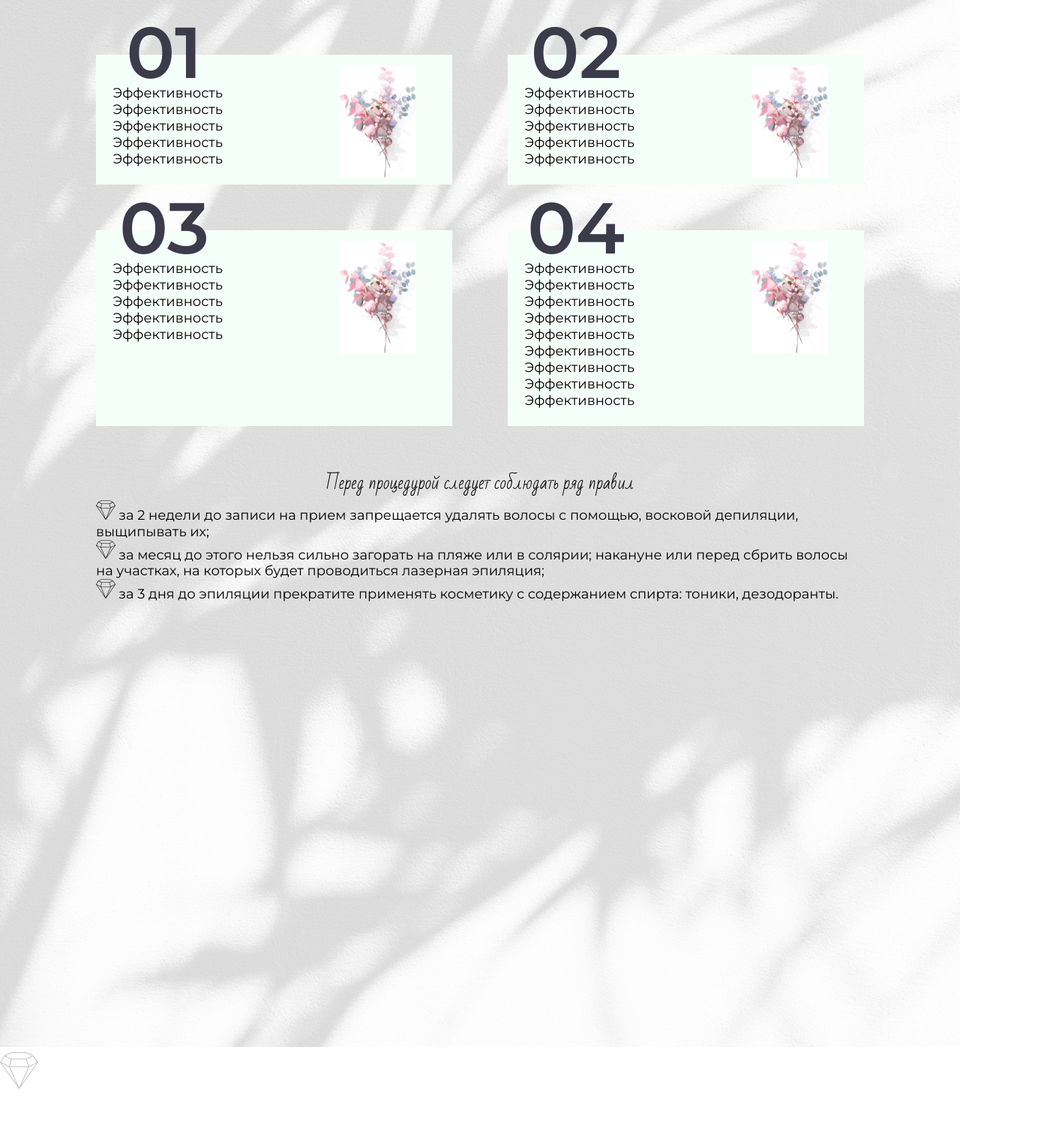
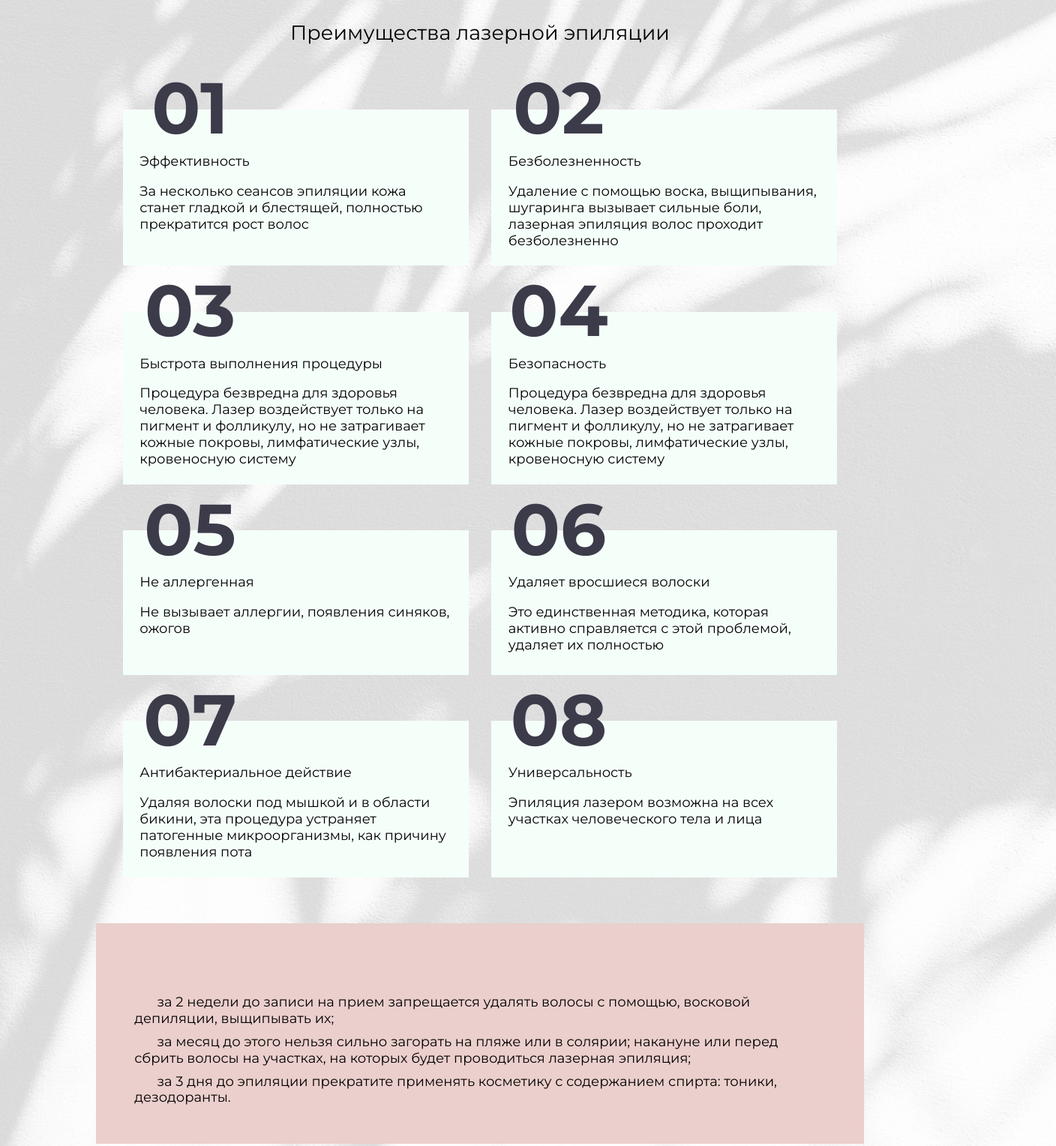
Before and after one commit to RUBYsimpleMAN/TaesteOfBeauty, a plain HTML site: page index.html in a window 1280 px wide. Shown: the part 3290-4818 px from the top of the page at 75% size, 1408 px wide, since content can reach past the window. Drawn offline with Linux system fonts and the light colour scheme.

Commit message:
2021-06-18_08-18-12_OneMoreCommit

```diff
--- a/css/main.css
+++ b/css/main.css
@@ -1,7 +1,6 @@
 .backgrnd-img img{
 	width: 100vw;
 }
-
 header {
 	top: 0;
 	left: 0;
@@ -9,11 +8,9 @@ header {
   height: 14vh;
 	position: absolute;
 }
-
 .header-backgrnd {
 	background-color: rgba(255, 255, 255, 0.5);
 }
-
 .header-content {
 	display: flex;
 	align-items: center;
@@ -22,15 +19,12 @@ header {
 	margin: 0 auto;
 	padding: 1vh 0;
 }
-
 .logo {
 	width: 5vw;
 }
-
 .logo img {
 	width: 50px;
 }
-
 .nav__menu {
 	display: flex;
 	align-items: center;
@@ -44,16 +38,10 @@ header {
 .nav__menu a {
 	color: #000000;
 }
-/* main {
-	background-color: thistle;
-} */
-
 .container {
 	max-width: 80%;
 	margin: 0 auto;
-	/* background-color: darkkhaki; */
 }
-
 .suggest-scope {
 	position: absolute;
 	top: 10vh;
@@ -74,13 +62,11 @@ header {
 .suggest-icons img {
 	padding: 0.5vh;
 }
-
 .button-transparent {
 	width: 170px;
 	height: 50px;
 	border: 1px solid #3C3B4A;
 }
-
 .about_company-with_stamp {
 	display: flex;
 	justify-content: space-evenly;
@@ -118,7 +104,6 @@ header {
 .stamp-column__kabinet img {
 	max-width: 100%;
 }
-
 .stamp-column__stamp {
 	display: flex;
 	justify-content: flex-end;
@@ -127,7 +112,6 @@ header {
 	margin-top: -190px;
 	margin-right: -178px;
 }
-
 .button-black__scope {
 	margin-left: -10vw;
 }
@@ -138,7 +122,6 @@ header {
 	background: #3C3B4A;
 	border: none;
 }
-
 .our-excellence__flex-string {
 	display: flex;
 	flex-direction: column-reverse;
@@ -187,57 +170,52 @@ header {
 	margin-top: -120px;
 	padding: 0;
 }
-
 .our-excellence__text-scope {
 	background-color: transparent;
 }
 .our-excellence__next-lvl {
 	background-color: transparent;
 }
-
-
 .main-activity__scoupe__bkgrnd img {
-  width: 100vw;
+	position: relative;
+	width: 110%;
+	z-index: -1;
 }
-
 .main-activity__pic-scoupe__title img {
   width: 10vw;
 }
-
 .main-activity__scope .container {
-	margin-top: -1780px;
+	margin-top: -1970px;
 }
-
 .main-activity__pic-scoupe {
 	position: relative;
 	display: flex;
 	flex-wrap: wrap;
-	justify-content: space-between;
+	justify-content: center;
 	margin: 3% auto;
 	min-width: 96%;
-	padding-top: 40px;
-	z-index: 5;
 }
 .main-activity__pic-scoupe__title {
+  padding: 3vh;
 	text-align: center;
+}
+.main-activity__pic-scoupe__title h2 {
+  padding: 3vh 0 0 0;
 }
 .main-activity__pic-area {
 	justify-self: center;
-	flex-basis: 42%;
+	flex-basis: 45%;
 	min-width: 20%;
-	margin: 3% 0;
+	margin: 3% 1.5%;
 	padding: 2%;
 	border: 2px solid mintcream;
 	background-color: mintcream;
-}
-.main-activity__pic-area img {
-	width: 24%;
-	margin: 10% 0 0 70%;
 	box-sizing: border-box;
 }
 .main-activity__pic-tab {
 	width: auto;
-  margin-top: -30%;
+	min-height: 7rem;
+  margin-top: -26%;
 }
 .main-activity__pic-star {
 	display: flex;
@@ -249,15 +227,23 @@ header {
 }
 .main-activity__pic-star p {
 	font-size: 96px;
-	font-weight: 900;
+	font-weight: 700;
   color: #3C3B4A;
 }
-
-
+.main-activity__pic__side-img img {
+	width: 24%;
+	margin: 10% 0 0 70%;
+}
+.main-activity__border-stick {
+	margin-top: -1%;
+}
+.main-activity__border-stick img {
+	width: 24%;
+}
 .main-activity__rules {
+	padding: 5%;
 	background-color: #EBCFCC;
 }
-
 .main-activity__rules-title {
 	text-align: center;
 }
@@ -267,16 +253,13 @@ header {
 .main-activity__rules-text img {
 	width: 2vw;
 }
-
-
-
 .white-space__with-crystal {
-	width: 4vw;
-	height: 24vw;
-	padding-top: 600px;
+	width: auto;
+	height: 10vh;
+	padding: 60px;
 }
-
 .white-space__with-crystal img {
-	width: 4vw;
-
+	display: block;
+	width: 10vw;
+	margin: -2% auto;
 }
--- a/index.html
+++ b/index.html
@@ -13,7 +13,7 @@
         content="width=device-width, initial-scale=1.2, maximum-scale=1.6, minimum-scale=.8">	<meta http-equiv="X-UA-Compatible" content="ie=edge">
 	<title>CybeOrg`sTEST</title>
 
-  <link href="https://fonts.googleapis.com/css?family=Lato:100,300|Montserrat:200,300,400,500,600|Open+Sans:300,400|Roboto+Condensed|Roboto:100&display=swap" rel="stylesheet">
+  <link href="https://fonts.googleapis.com/css?family=Lato:100,300|Montserrat:200,300,400,500,600,700|Open+Sans:300,400|Roboto+Condensed|Roboto:100&display=swap" rel="stylesheet">
 
   <link rel="stylesheet" href="https://use.fontawesome.com/releases/v5.0.13/css/all.css" integrity="sha384-DNOHZ68U8hZfKXOrtjWvjxusGo9WQnrNx2sqG0tfsghAvtVlRW3tvkXWZh58N9jp" crossorigin="anonymous">
   <link rel="stylesheet" href="https://fonts.googleapis.com/css?family=Bad+Script">
@@ -236,22 +236,19 @@
             <div class="main-activity__pic-star">
               <p>01</p>
             </div><!--  class="main__pic-star" -->
-            <img src="assets/imgs/BucketAcuarel.jpg" alt="BucketAcuarel.jpg">
+            <div class="main-activity__pic__side-img">
+              <img src="assets/imgs/BucketAcuarel.jpg" alt="BucketAcuarel.jpg">
+            </div>
             <div class="main-activity__pic-tab">
               <p>
                 Эффективность
               </p>
+              <div class="main-activity__border-stick">
+                <img src="assets/imgs/BorderStick.svg" alt="BorderStick.svg">
+              </div>
               <p>
-                Эффективность
-              </p>
-              <p>
-                Эффективность
-              </p>
-              <p>
-                Эффективность
-              </p>
-              <p>
-                Эффективность
+                За несколько сеансов эпиляции кожа станет гладкой и блестящей,
+                полностью прекратится рост волос
               </p>
             </div><!--  class="main__pic-tab" -->
           </div>  <!--  class="main__pic-area" -->
@@ -259,22 +256,19 @@
             <div class="main-activity__pic-star">
               <p>02</p>
             </div><!--  class="main__pic-star" -->
-            <img src="assets/imgs/BucketAcuarel.jpg" alt="BucketAcuarel.jpg">
+            <div class="main-activity__pic__side-img">
+              <img src="assets/imgs/BucketAcuarel.jpg" alt="BucketAcuarel.jpg">
+            </div>
             <div class="main-activity__pic-tab">
               <p>
-                Эффективность
+                Безболезненность
               </p>
+              <div class="main-activity__border-stick">
+                <img src="assets/imgs/BorderStick.svg" alt="BorderStick.svg">
+              </div>
               <p>
-                Эффективность
-              </p>
-              <p>
-                Эффективность
-              </p>
-              <p>
-                Эффективность
-              </p>
-              <p>
-                Эффективность
+                Удаление с помощью воска, выщипывания, шугаринга вызывает сильные боли,
+                лазерная эпиляция волос проходит безболезненно
               </p>
             </div><!--  class="main__pic-tab" -->
           </div>  <!--  class="main__pic-area" -->
@@ -282,22 +276,20 @@
             <div class="main-activity__pic-star">
               <p>03</p>
             </div><!--  class="main__pic-star" -->
-            <img src="assets/imgs/BucketAcuarel.jpg" alt="BucketAcuarel.jpg">
+            <div class="main-activity__pic__side-img">
+              <img src="assets/imgs/BucketAcuarel.jpg" alt="BucketAcuarel.jpg">
+            </div>
             <div class="main-activity__pic-tab">
               <p>
-                Эффективность
+                Быстрота выполнения процедуры
               </p>
+              <div class="main-activity__border-stick">
+                <img src="assets/imgs/BorderStick.svg" alt="BorderStick.svg">
+              </div>
               <p>
-                Эффективность
-              </p>
-              <p>
-                Эффективность
-              </p>
-              <p>
-                Эффективность
-              </p>
-              <p>
-                Эффективность
+                Процедура безвредна для здоровья человека.
+                Лазер воздействует только на пигмент и фолликулу,
+                но не затрагивает кожные покровы, лимфатические узлы, кровеносную систему
               </p>
             </div><!--  class="main__pic-tab" -->
           </div>  <!--  class="main__pic-area" -->
@@ -305,34 +297,96 @@
             <div class="main-activity__pic-star">
               <p>04</p>
             </div><!--  class="main__pic-star" -->
-            <img src="assets/imgs/BucketAcuarel.jpg" alt="BucketAcuarel.jpg">
+            <div class="main-activity__pic__side-img">
+              <img src="assets/imgs/BucketAcuarel.jpg" alt="BucketAcuarel.jpg">
+            </div>
             <div class="main-activity__pic-tab">
               <p>
-                Эффективность
+                Безопасность
               </p>
+              <div class="main-activity__border-stick">
+                <img src="assets/imgs/BorderStick.svg" alt="BorderStick.svg">
+              </div>
               <p>
-                Эффективность
+                Процедура безвредна для здоровья человека.
+                Лазер воздействует только на пигмент и фолликулу,
+                но не затрагивает кожные покровы, лимфатические узлы, кровеносную систему
               </p>
+            </div><!--  class="main__pic-tab" -->
+          </div>  <!--  class="main__pic-area" -->
+          <div class="main-activity__pic-area">
+            <div class="main-activity__pic-star">
+              <p>05</p>
+            </div><!--  class="main__pic-star" -->
+            <div class="main-activity__pic__side-img">
+              <img src="assets/imgs/BucketAcuarel.jpg" alt="BucketAcuarel.jpg">
+            </div>
+            <div class="main-activity__pic-tab">
               <p>
-                Эффективность
+                Не аллергенная
               </p>
+              <div class="main-activity__border-stick">
+                <img src="assets/imgs/BorderStick.svg" alt="BorderStick.svg">
+              </div>
               <p>
-                Эффективность
+                Не вызывает аллергии, появления синяков, ожогов
               </p>
+            </div><!--  class="main__pic-tab" -->
+          </div>  <!--  class="main__pic-area" -->
+          <div class="main-activity__pic-area">
+            <div class="main-activity__pic-star">
+              <p>06</p>
+            </div><!--  class="main__pic-star" -->
+            <div class="main-activity__pic__side-img">
+              <img src="assets/imgs/BucketAcuarel.jpg" alt="BucketAcuarel.jpg">
+            </div>
+            <div class="main-activity__pic-tab">
               <p>
-                Эффективность
+                Удаляет вросшиеся волоски
               </p>
+              <div class="main-activity__border-stick">
+                <img src="assets/imgs/BorderStick.svg" alt="BorderStick.svg">
+              </div>
               <p>
-                Эффективность
+                Это единственная методика, которая активно справляется с этой проблемой, удаляет их полностью
               </p>
+            </div><!--  class="main__pic-tab" -->
+          </div>  <!--  class="main__pic-area" -->
+          <div class="main-activity__pic-area">
+            <div class="main-activity__pic-star">
+              <p>07</p>
+            </div><!--  class="main__pic-star" -->
+            <div class="main-activity__pic__side-img">
+              <img src="assets/imgs/BucketAcuarel.jpg" alt="BucketAcuarel.jpg">
+            </div>
+            <div class="main-activity__pic-tab">
               <p>
-                Эффективность
+                Антибактериальное действие
               </p>
+              <div class="main-activity__border-stick">
+                <img src="assets/imgs/BorderStick.svg" alt="BorderStick.svg">
+              </div>
               <p>
-                Эффективность
+                Удаляя волоски под мышкой и в области бикини, эта процедура устраняет патогенные микроорганизмы, как причину появления пота
               </p>
+            </div><!--  class="main__pic-tab" -->
+          </div>  <!--  class="main__pic-area" -->
+          <div class="main-activity__pic-area">
+            <div class="main-activity__pic-star">
+              <p>08</p>
+            </div><!--  class="main__pic-star" -->
+            <div class="main-activity__pic__side-img">
+              <img src="assets/imgs/BucketAcuarel.jpg" alt="BucketAcuarel.jpg">
+            </div>
+            <div class="main-activity__pic-tab">
               <p>
-                Эффективность
+                Универсальность
+              </p>
+              <div class="main-activity__border-stick">
+                <img src="assets/imgs/BorderStick.svg" alt="BorderStick.svg">
+              </div>
+              <p>
+                Эпиляция лазером возможна на всех участках человеческого тела и лица
               </p>
             </div><!--  class="main__pic-tab" -->
           </div>  <!--  class="main__pic-area" -->
```
Also changed, not shown: assets/imgs/BorderStick.svg (added).
